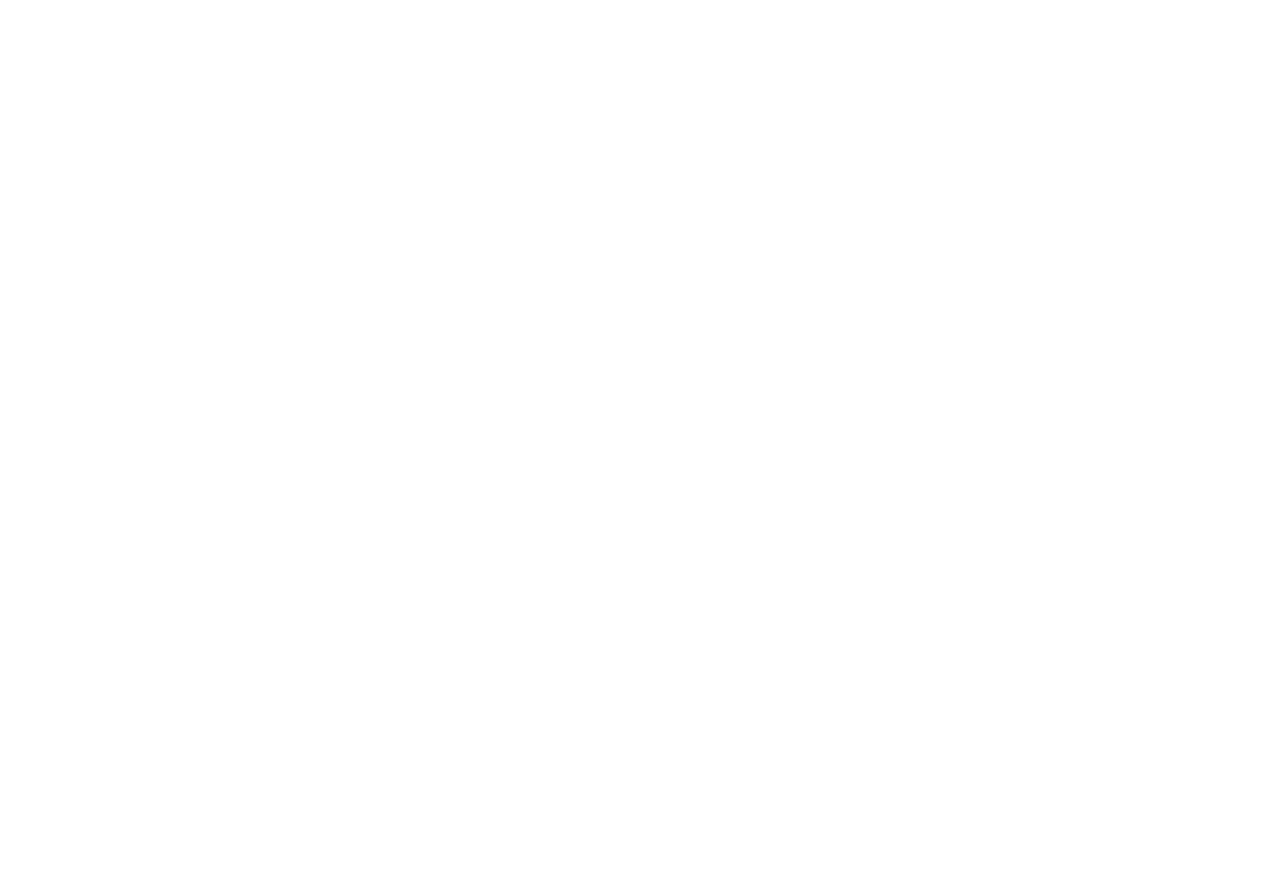
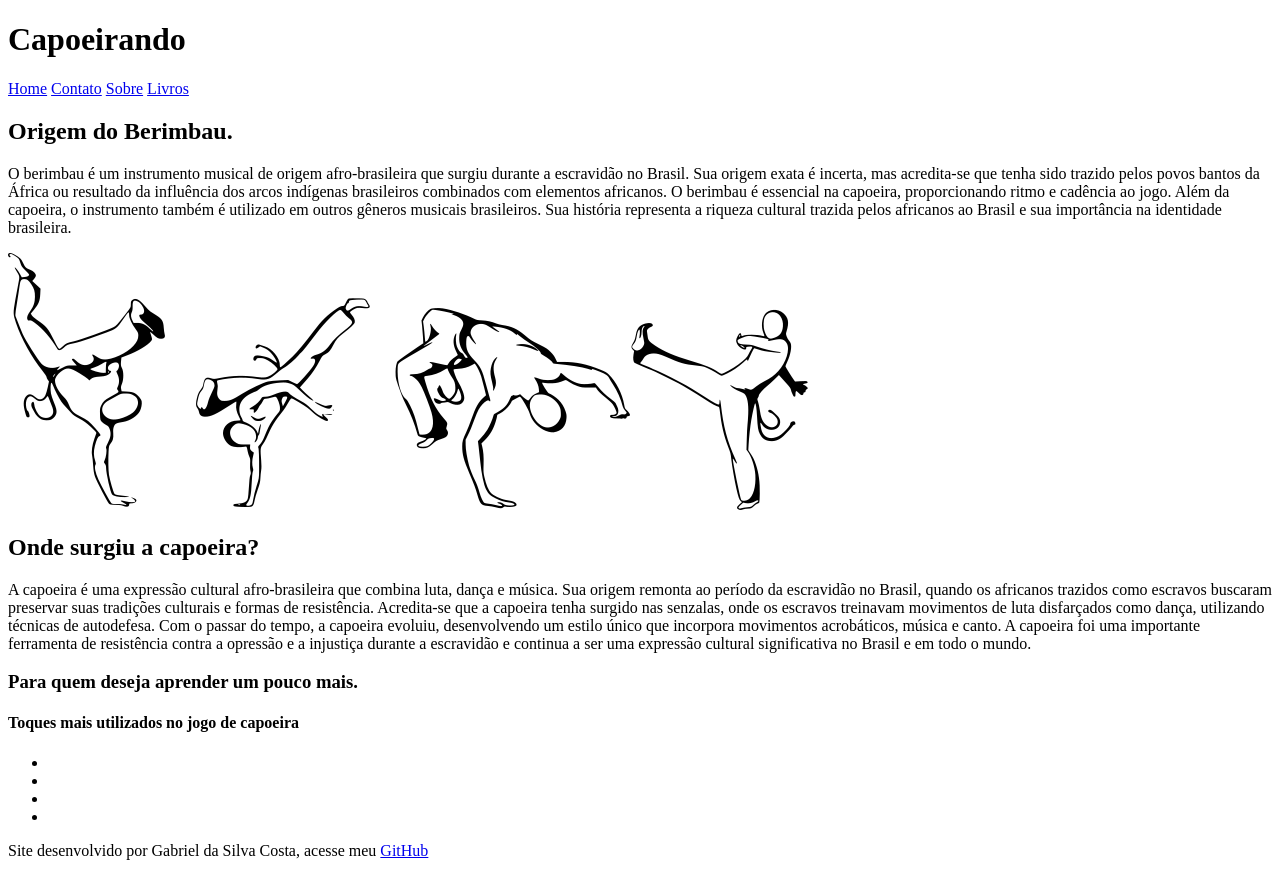
Before and after one commit to GabSilvaCosta/html-css3, a plain HTML site: page projetos_pessoais/proj-05/index.html in a window 1280 px wide. Before the commit the page ends 800 px from the top, so only its background shows below. Drawn offline with Linux system fonts and the light colour scheme.

Commit message:
Site capoeirando
Fatos sobre a capoeira

```diff
--- a/projetos_pessoais/proj-05/index.html
+++ b/projetos_pessoais/proj-05/index.html
@@ -3,9 +3,49 @@
 <head>
     <meta charset="UTF-8">
     <meta name="viewport" content="width=device-width, initial-scale=1.0">
-    <title>Document</title>
+    <link rel="shortcut icon" href="images/berimbau.png" type="image/x-icon">
+    <link rel="stylesheet" href="style.css">
+    <title>Fatos capoeira</title>
 </head>
 <body>
 
+    <header>
+        <h1>Capoeirando</h1>
+        <nav>
+            <a href="#">Home</a>
+            <a href="#">Contato</a>
+            <a href="#">Sobre</a>
+            <a href="#">Livros</a>
+        </nav>
+    </header>
+
+    <main>
+        <article>
+            <h2>Origem do Berimbau.</h2>
+            <p>O berimbau é um instrumento musical de origem afro-brasileira que surgiu durante a escravidão no Brasil. Sua origem exata é incerta, mas acredita-se que tenha sido trazido pelos povos bantos da África ou resultado da influência dos arcos indígenas brasileiros combinados com elementos africanos. O berimbau é essencial na capoeira, proporcionando ritmo e cadência ao jogo. Além da capoeira, o instrumento também é utilizado em outros gêneros musicais brasileiros. Sua história representa a riqueza cultural trazida pelos africanos ao Brasil e sua importância na identidade brasileira.</p>
+        </article>
+        <div id="image_capoeira">
+            <img src="images/capoeiristas.png" alt="pessoas realizando movimentações de capoeira">
+        </div>
+        <article>
+            <h2>Onde surgiu a capoeira?</h2>
+            <p>A capoeira é uma expressão cultural afro-brasileira que combina luta, dança e música. Sua origem remonta ao período da escravidão no Brasil, quando os africanos trazidos como escravos buscaram preservar suas tradições culturais e formas de resistência. Acredita-se que a capoeira tenha surgido nas senzalas, onde os escravos treinavam movimentos de luta disfarçados como dança, utilizando técnicas de autodefesa. Com o passar do tempo, a capoeira evoluiu, desenvolvendo um estilo único que incorpora movimentos acrobáticos, música e canto. A capoeira foi uma importante ferramenta de resistência contra a opressão e a injustiça durante a escravidão e continua a ser uma expressão cultural significativa no Brasil e em todo o mundo.</p>
+        </article>
+    </main>
+
+    <aside>
+        <h3>Para quem deseja aprender um pouco mais.</h3>
+        <h4>Toques mais utilizados no jogo de capoeira</h4>
+        <ul>
+            <li></li>
+            <li></li>
+            <li></li>
+            <li></li>
+        </ul>
+    </aside>
+
+    <footer>
+        <p>Site desenvolvido por Gabriel da Silva Costa, acesse meu <a href="#">GitHub</a></p>
+    </footer>
 </body>
 </html>
```
Also changed, not shown: projetos_pessoais/proj-05/style.css (added, +13 -0 lines), projetos_pessoais/proj-05/images/berimbau.png (added), projetos_pessoais/proj-05/images/capoeiristas.png (added).
